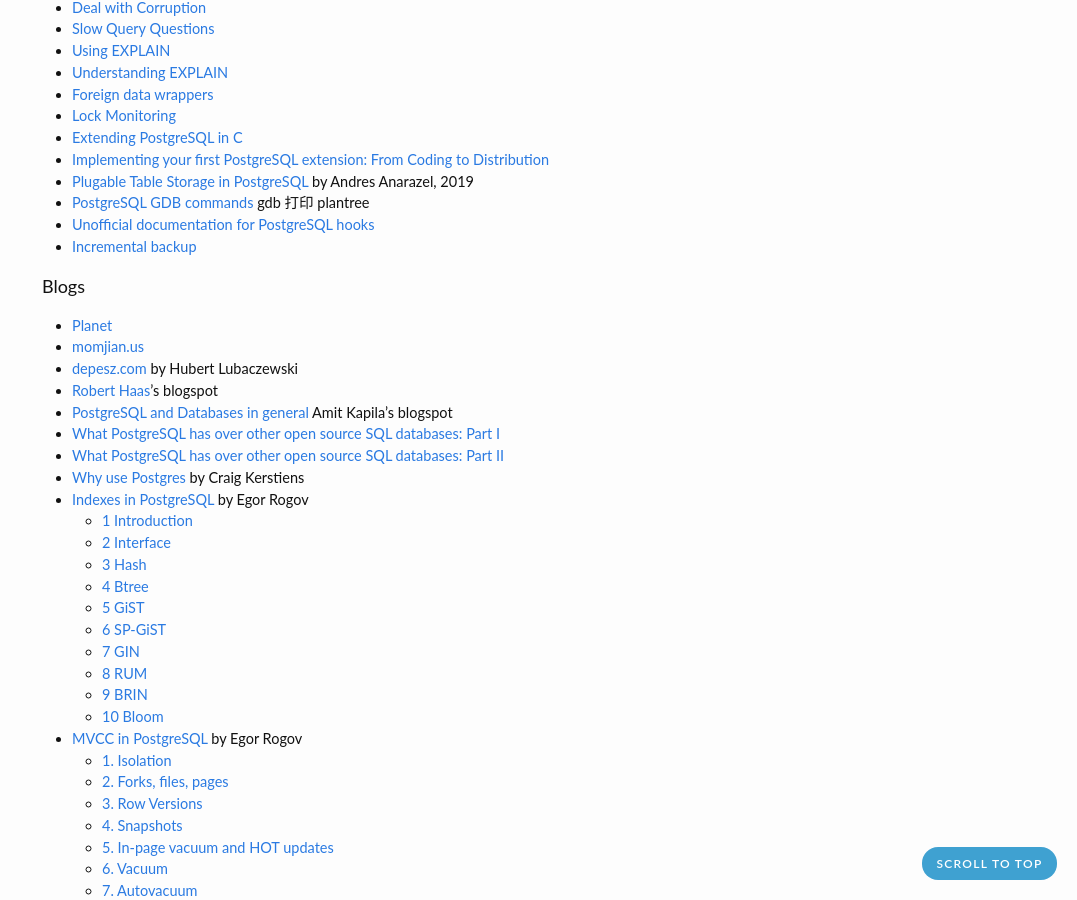
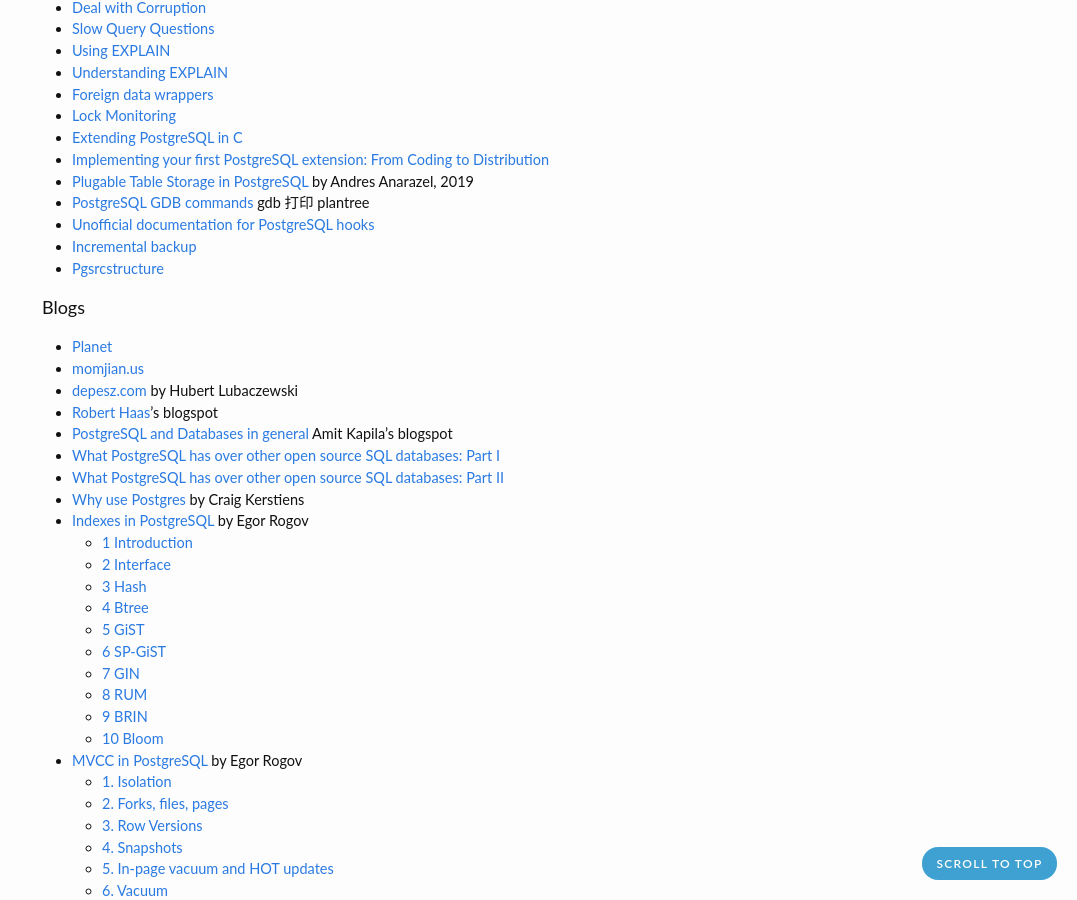
Before and after one commit to zhjwpku/zhjwpku.github.io, a Jekyll site: the page built from _posts/2022-07-12-awesome-postgres.md, in a window 1280 px wide and 900 px high, scrolled down 633 px. Shown: the whole window, without its empty margins (203-1280 px from the left). Built offline with Jekyll 4.4.1, drawn with Linux system fonts in a browser that asks for light colours; comment, search, counter and statistics services are not loaded.

Commit message:
Pgsrcstructure
Signed-off-by: Junwang Zhao <zhjwpku@gmail.com>

```diff
--- a/_posts/2022-07-12-awesome-postgres.md
+++ b/_posts/2022-07-12-awesome-postgres.md
@@ -40,6 +40,7 @@
 - [PostgreSQL GDB commands](https://github.com/tvondra/gdbpg) gdb 打印 plantree
 - [Unofficial documentation for PostgreSQL hooks](https://github.com/taminomara/psql-hooks)
 - [Incremental backup](https://wiki.postgresql.org/wiki/Incremental_backup)
+- [Pgsrcstructure](https://wiki.postgresql.org/wiki/Pgsrcstructure)
 
 <h4>Blogs</h4>
 
```
